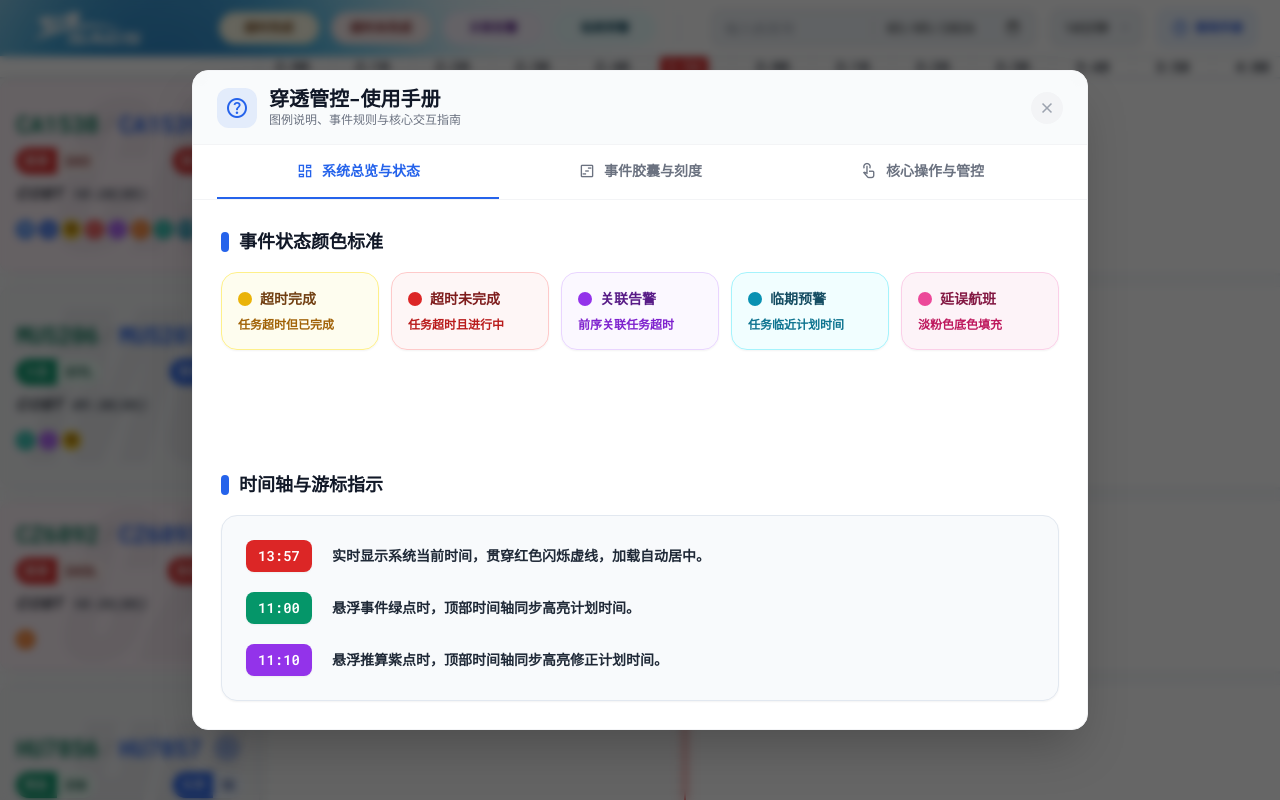
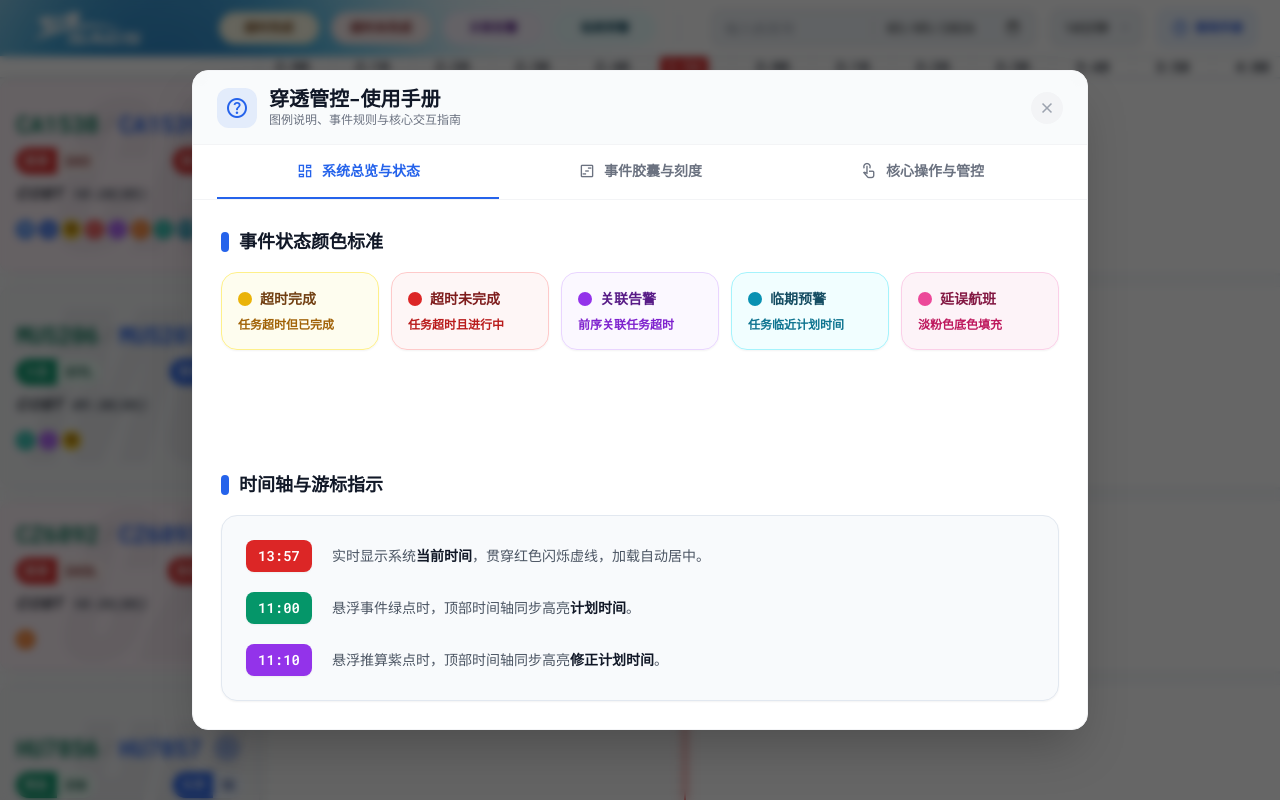
Before and after one commit to fwilyair/flight-ops-center, a React (Vite) app: page / in a window 1280 px wide. Both pictures are taken after a click on the button "打开使用手册与图例说明". Built offline with nearby package versions, Linux system fonts and the light colour scheme.

Commit message:
style(manual): bold only target key words in cursor indicators

```diff
--- a/components/HelpManualModal.tsx
+++ b/components/HelpManualModal.tsx
@@ -143,15 +143,21 @@ export const HelpManualModal: React.FC<HelpManualModalProps> = ({ isOpen, onClos
                 <div className="p-6 rounded-2xl bg-slate-50 dark:bg-gray-800/80 border border-slate-200 dark:border-gray-700 space-y-5 shadow-sm">
                   <div className="flex items-center gap-5">
                     <div className="bg-red-600 text-white text-sm font-bold px-3 py-1.5 rounded-lg font-mono shadow-sm shrink-0">13:57</div>
-                    <span className="text-sm font-semibold text-gray-800 dark:text-gray-200 leading-relaxed">实时显示系统当前时间，贯穿红色闪烁虚线，加载自动居中。</span>
+                    <span className="text-sm text-gray-600 dark:text-gray-300 leading-relaxed">
+                      实时显示系统<b className="font-bold text-gray-900 dark:text-white">当前时间</b>，贯穿红色闪烁虚线，加载自动居中。
+                    </span>
                   </div>
                   <div className="flex items-center gap-5">
                     <div className="bg-emerald-600 text-white text-sm font-bold px-3 py-1.5 rounded-lg font-mono shadow-sm shrink-0">11:00</div>
-                    <span className="text-sm font-semibold text-gray-800 dark:text-gray-200 leading-relaxed">悬浮事件绿点时，顶部时间轴同步高亮计划时间。</span>
+                    <span className="text-sm text-gray-600 dark:text-gray-300 leading-relaxed">
+                      悬浮事件绿点时，顶部时间轴同步高亮<b className="font-bold text-gray-900 dark:text-white">计划时间</b>。
+                    </span>
                   </div>
                   <div className="flex items-center gap-5">
                     <div className="bg-purple-600 text-white text-sm font-bold px-3 py-1.5 rounded-lg font-mono shadow-sm shrink-0">11:10</div>
-                    <span className="text-sm font-semibold text-gray-800 dark:text-gray-200 leading-relaxed">悬浮推算紫点时，顶部时间轴同步高亮修正计划时间。</span>
+                    <span className="text-sm text-gray-600 dark:text-gray-300 leading-relaxed">
+                      悬浮推算紫点时，顶部时间轴同步高亮<b className="font-bold text-gray-900 dark:text-white">修正计划时间</b>。
+                    </span>
                   </div>
                 </div>
               </section>
```
